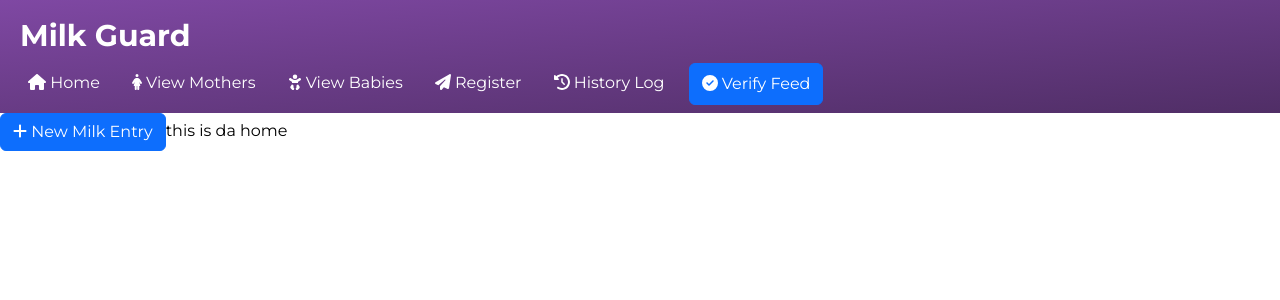
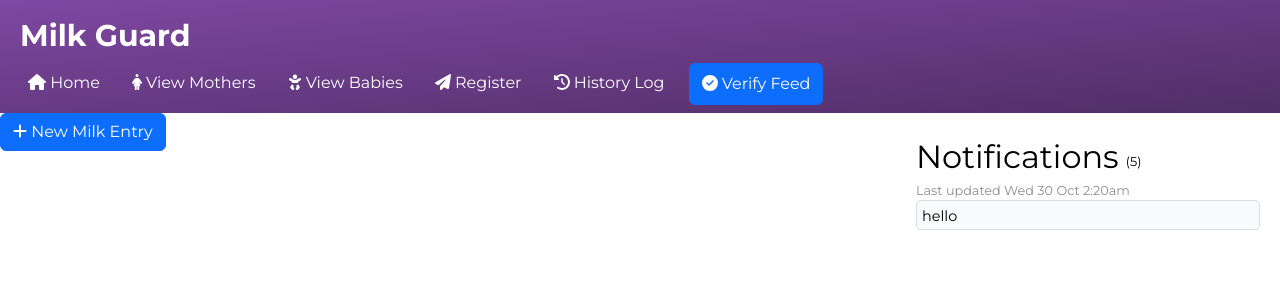
Before and after one commit to meeistom/capstone-project-2024-t3-3900h15bcatdevs, a React (Create React App) app in the folder frontend/: page / in a window 1280 px wide. Shown: the top 300 px of the page. Built offline with nearby package versions, Linux system fonts and the light colour scheme.

Commit message:
started on notifications frontend

```diff
--- a/frontend/src/Pages/Home.jsx
+++ b/frontend/src/Pages/Home.jsx
@@ -28,7 +28,22 @@ function Home() {
         {openModal && (
           <AddMilkModal closeModal={setOpenModal} version="addMilk1" />
         )}
-        this is da home
+        <div className="notifications-container">
+          <div className="title-box">
+            Notifications
+            <div className="subtitle-1">
+              (5)
+            </div>
+          </div>
+          <div className="subtitle-2">
+            Last updated Wed 30 Oct 2:20am
+          </div>
+          <div className="notification-container">
+            <div className="text">
+              hello
+            </div>
+          </div>
+        </div>
       </section>
     </>
   );
--- a/frontend/src/index.css
+++ b/frontend/src/index.css
@@ -311,3 +311,43 @@ input::-webkit-inner-spin-button {
 .alert-container .alert-close {
   margin-left: 65%;
 }
+
+/* Notifications */
+.notifications-container {
+  padding: 20px;
+  height: 75vh;
+  width: 30vw;
+  display: flex;
+  flex-direction: column;
+  float: right;
+}
+
+.notifications-container .title-box {
+  font-size: 2rem;
+  display: flex;
+  /* align-items: baseline; */
+  gap: 7px;
+}
+
+.notifications-container .subtitle-1 {
+  font-size: 0.8rem;
+  padding-top: 19.2px;
+}
+
+.notifications-container .subtitle-2 {
+  font-size: 0.8rem;
+  color: #8c8c8c;
+}
+
+.notification-container {
+  display: flex;
+  background-color: #f9fafc;
+  height: 30px;
+  padding: 5px;
+  border-radius: 5px;
+  border: 1px solid  #dcdcdc;
+}
+
+.notification-container .text {
+  font-size: 0.9rem;
+}
```
